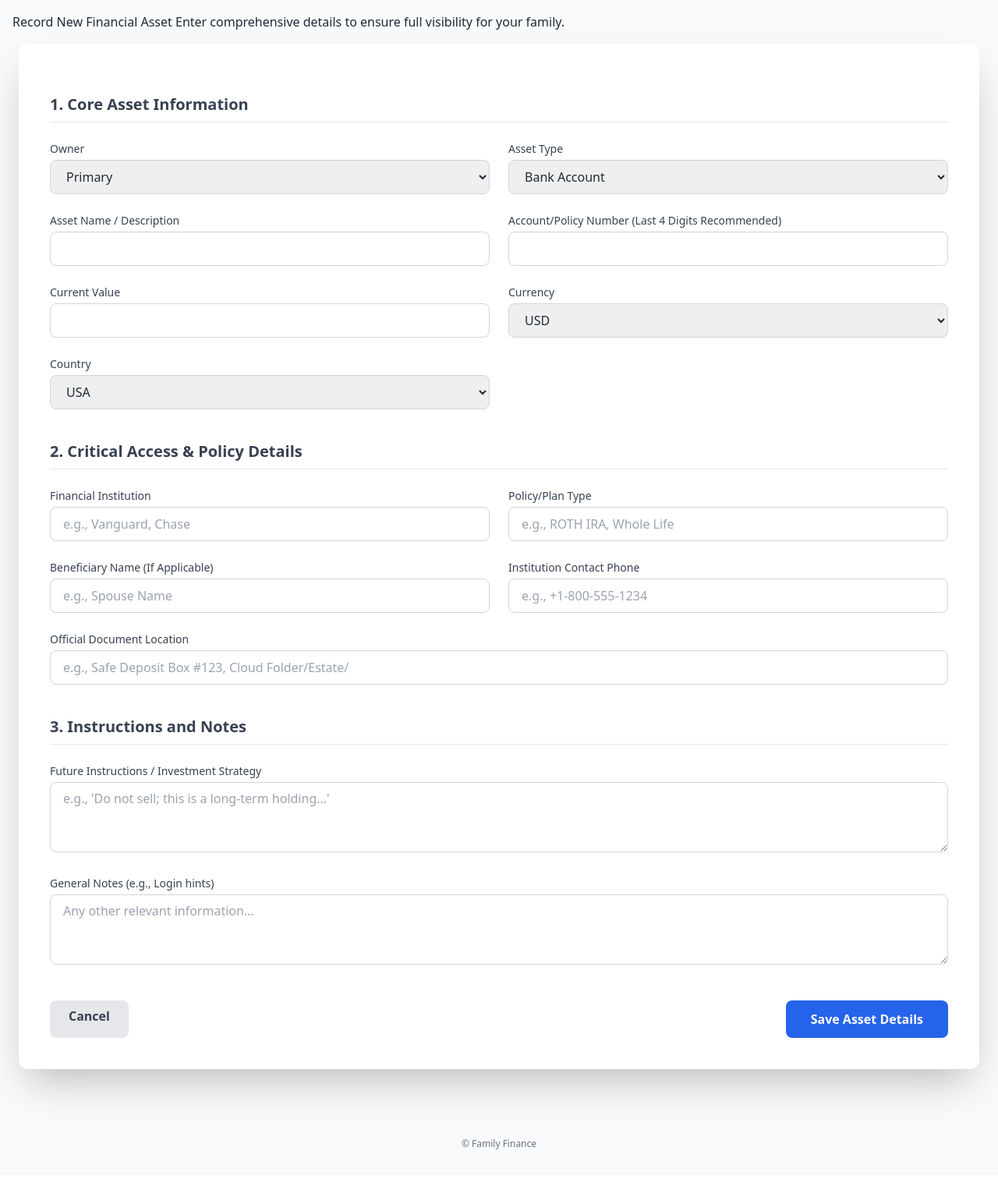
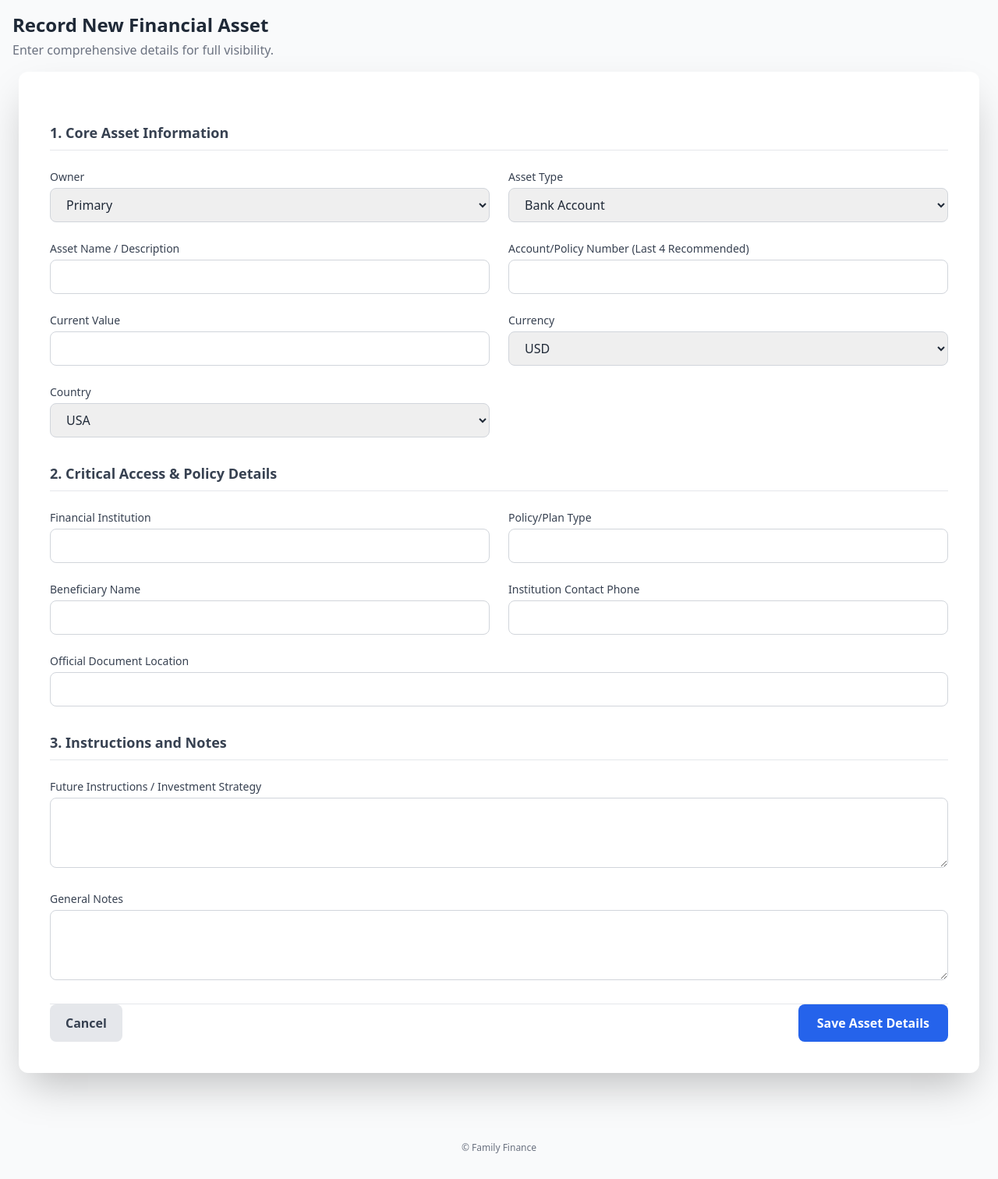
Before and after one commit to foyruser/Family-Financial-Dashboard, a Flask app: page /add_asset in a window 1280 px wide. Shown: the part 53-1565 px from the top of the page at 78% size. Before the commit the page ends 1527 px from the top, so only its background shows below. Run offline with Flask 3, Linux system fonts and the light colour scheme; the visitor is signed in with stand-in values (Sample User, id 1); a database or web service that is not in the repository returns one stand-in record (values such as "Sample title"); parts of the project's set-up code (start-up, migrations or seed data) failed here and were passed over; some libraries are stand-ins or nearby versions.

Commit message:
Update add_asset.html

```diff
--- a/templates/add_asset.html
+++ b/templates/add_asset.html
@@ -1,21 +1,19 @@
 {% extends "base.html" %}
 {% block title %}Add New Asset{% endblock %}
-{% block header_title %}Record New Financial Asset{% endblock %}
-{% block header_subtitle %}Enter comprehensive details to ensure full visibility for your family.{% endblock %}
+{% block header_title %}<h1 class="text-2xl font-bold mb-1">Record New Financial Asset</h1>{% endblock %}
+{% block header_subtitle %}<p class="text-gray-500">Enter comprehensive details for full visibility.</p>{% endblock %}
 
 {% block content %}
 <div class="bg-white p-6 sm:p-10 rounded-xl shadow-2xl">
-  {% set form_input_class = "w-full px-4 py-2 border border-gray-300 rounded-lg focus:ring-2 focus:ring-blue-500 focus:border-blue-500 transition-shadow" %}
+  {% set form_input = "w-full px-4 py-2 border border-gray-300 rounded-lg focus:ring-2 focus:ring-blue-500 focus:border-blue-500 text-base" %}
+  <form method="POST" action="{{ url_for('add_asset') }}" class="space-y-6">
+    {% if csrf_token %}<input type="hidden" name="csrf_token" value="{{ csrf_token() }}">{% endif %}
 
-  <form method="POST" action="{{ url_for('add_asset') }}" class="space-y-6">
-    <input type="hidden" name="csrf_token" value="{{ csrf_token() }}">
-
-    <h2 class="text-xl font-semibold text-gray-700 border-b pb-2 mb-4">1. Core Asset Information</h2>
-
+    <h2 class="text-lg font-semibold text-gray-700 border-b pb-2">1. Core Asset Information</h2>
     <div class="grid grid-cols-1 md:grid-cols-2 gap-6">
       <div>
         <label class="block text-sm font-medium text-gray-700 mb-1">Owner</label>
-        <select name="owner_id" required class="{{ form_input_class }}">
+        <select name="owner_id" required class="{{ form_input }}">
           {% for owner in owners %}
           <option value="{{ owner.id }}">{{ owner.name }}</option>
           {% endfor %}
@@ -23,7 +21,7 @@
       </div>
       <div>
         <label class="block text-sm font-medium text-gray-700 mb-1">Asset Type</label>
-        <select name="type" required class="{{ form_input_class }}">
+        <select name="type" required class="{{ form_input }}">
           {% for type in asset_types %}
           <option value="{{ type }}">{{ type }}</option>
           {% endfor %}
@@ -31,19 +29,19 @@
       </div>
       <div>
         <label class="block text-sm font-medium text-gray-700 mb-1">Asset Name / Description</label>
-        <input type="text" name="name" required class="{{ form_input_class }}">
+        <input type="text" name="name" required class="{{ form_input }}">
       </div>
       <div>
-        <label class="block text-sm font-medium text-gray-700 mb-1">Account/Policy Number (Last 4 Digits Recommended)</label>
-        <input type="text" name="account_no" class="{{ form_input_class }}">
+        <label class="block text-sm font-medium text-gray-700 mb-1">Account/Policy Number (Last 4 Recommended)</label>
+        <input type="text" name="account_no" class="{{ form_input }}" autocomplete="off">
       </div>
       <div>
         <label class="block text-sm font-medium text-gray-700 mb-1">Current Value</label>
-        <input type="number" step="0.01" name="value" required class="{{ form_input_class }}">
+        <input type="number" step="0.01" inputmode="decimal" name="value" required class="{{ form_input }}">
       </div>
       <div>
         <label class="block text-sm font-medium text-gray-700 mb-1">Currency</label>
-        <select name="currency" required class="{{ form_input_class }}">
+        <select name="currency" required class="{{ form_input }}">
           {% for curr in currencies %}
           <option value="{{ curr }}" {% if curr == 'USD' %}selected{% endif %}>{{ curr }}</option>
           {% endfor %}
@@ -51,53 +49,53 @@
       </div>
       <div>
         <label class="block text-sm font-medium text-gray-700 mb-1">Country</label>
-        <select name="country" required class="{{ form_input_class }}">
-          {% for country in countries %}
-          <option value="{{ country }}">{{ country }}</option>
+        <select name="country" required class="{{ form_input }}">
+          {% for c in countries %}
+          <option value="{{ c }}">{{ c }}</option>
           {% endfor %}
         </select>
       </div>
     </div>
 
-    <h2 class="text-xl font-semibold text-gray-700 border-b pb-2 pt-4 mb-4">2. Critical Access & Policy Details</h2>
-
+    <h2 class="text-lg font-semibold text-gray-700 border-b pb-2 pt-2">2. Critical Access & Policy Details</h2>
     <div class="grid grid-cols-1 md:grid-cols-2 gap-6">
       <div>
         <label class="block text-sm font-medium text-gray-700 mb-1">Financial Institution</label>
-        <input type="text" name="financial_institution" placeholder="e.g., Vanguard, Chase" class="{{ form_input_class }}">
+        <input type="text" name="financial_institution" class="{{ form_input }}">
       </div>
       <div>
         <label class="block text-sm font-medium text-gray-700 mb-1">Policy/Plan Type</label>
-        <input type="text" name="policy_or_plan_type" placeholder="e.g., ROTH IRA, Whole Life" class="{{ form_input_class }}">
+        <input type="text" name="policy_or_plan_type" class="{{ form_input }}">
       </div>
       <div>
-        <label class="block text-sm font-medium text-gray-700 mb-1">Beneficiary Name (If Applicable)</label>
-        <input type="text" name="beneficiary_name" placeholder="e.g., Spouse Name" class="{{ form_input_class }}">
+        <label class="block text-sm font-medium text-gray-700 mb-1">Beneficiary Name</label>
+        <input type="text" name="beneficiary_name" class="{{ form_input }}">
       </div>
       <div>
         <label class="block text-sm font-medium text-gray-700 mb-1">Institution Contact Phone</label>
-        <input type="tel" name="contact_phone" placeholder="e.g., +1-800-555-1234" class="{{ form_input_class }}">
+        <input type="tel" name="contact_phone" class="{{ form_input }}">
       </div>
       <div class="md:col-span-2">
         <label class="block text-sm font-medium text-gray-700 mb-1">Official Document Location</label>
-        <input type="text" name="document_location" placeholder="e.g., Safe Deposit Box #123, Cloud Folder/Estate/" class="{{ form_input_class }}">
+        <input type="text" name="document_location" class="{{ form_input }}">
       </div>
     </div>
 
-    <h2 class="text-xl font-semibold text-gray-700 border-b pb-2 pt-4 mb-4">3. Instructions and Notes</h2>
-
+    <h2 class="text-lg font-semibold text-gray-700 border-b pb-2 pt-2">3. Instructions and Notes</h2>
     <div>
       <label class="block text-sm font-medium text-gray-700 mb-1">Future Instructions / Investment Strategy</label>
-      <textarea name="investment_strategy" rows="3" class="{{ form_input_class }}" placeholder="e.g., 'Do not sell; this is a long-term holding...'"></textarea>
+      <textarea name="investment_strategy" rows="3" class="{{ form_input }}"></textarea>
     </div>
     <div>
-      <label class="block text-sm font-medium text-gray-700 mb-1">General Notes (e.g., Login hints)</label>
-      <textarea name="notes" rows="3" class="{{ form_input_class }}" placeholder="Any other relevant information..."></textarea>
+      <label class="block text-sm font-medium text-gray-700 mb-1">General Notes</label>
+      <textarea name="notes" rows="3" class="{{ form_input }}"></textarea>
     </div>
 
-    <div class="flex justify-between pt-4">
-      <a href="{{ url_for('home') }}" class="px-6 py-2 bg-gray-200 text-gray-700 font-semibold rounded-lg hover:bg-gray-300">Cancel</a>
-      <button type="submit" class="px-8 py-3 bg-blue-600 text-white font-bold rounded-lg hover:bg-blue-700">Save Asset Details</button>
+    <div class="sticky bottom-0 -mx-6 -mb-6 sm:static sm:m-0 bg-white/90 backdrop-blur border-t p-3 sm:p-0">
+      <div class="flex justify-between">
+        <a href="{{ url_for('assets') }}" class="px-5 py-3 rounded-lg bg-gray-200 text-gray-700 font-semibold hover:bg-gray-300">Cancel</a>
+        <button type="submit" class="px-6 py-3 rounded-lg bg-blue-600 text-white font-bold hover:bg-blue-700">Save Asset Details</button>
+      </div>
     </div>
   </form>
 </div>
```
